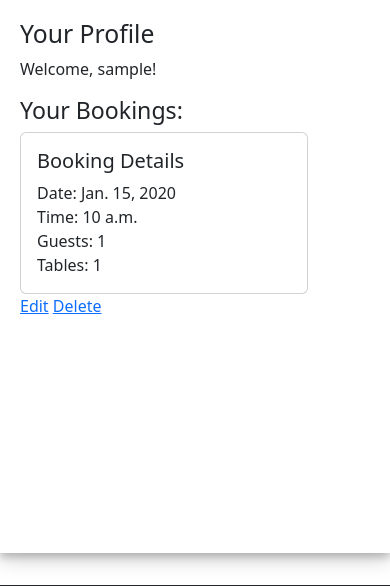
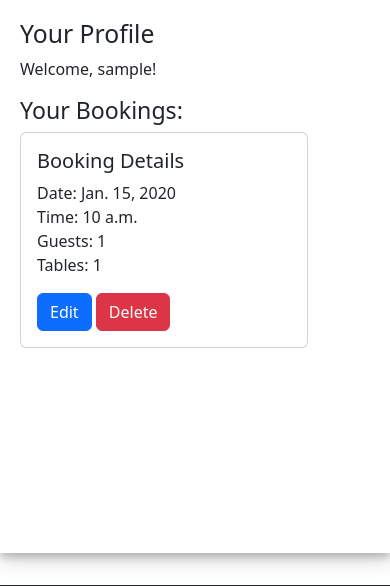
Before and after one commit to PajoHack/Booking-System-PP4, a Django app: page /profile/ in a window 390 px wide. Shown: the part 89-675 px from the top of the page. Run offline with Django 3.2, Linux system fonts and the light colour scheme; a user stored in the database is signed in; tables that the repository leaves empty hold one stand-in row (values such as "Sample post"); some libraries are stand-ins or nearby versions.

Commit message:
Add bootstrap classes to profile page to make it more responsive

```diff
--- a/bookings/templates/bookings/profile.html
+++ b/bookings/templates/bookings/profile.html
@@ -24,10 +24,10 @@ Profile
                                 {{ table.table_number }}
                             {% endfor %}
                         </p>
+                        <a href="{% url 'edit_booking' booking.id %}" class="btn btn-primary">Edit</a>
+                        <a href="{% url 'delete_booking' booking.id %}" class="btn btn-danger">Delete</a>
                     </div>
                 </div>
-                    <a href="{% url 'edit_booking' booking.id %}">Edit</a>
-                    <a href="{% url 'delete_booking' booking.id %}">Delete</a>
             </div>
         {% endfor %}
         </div>
--- a/deangelos/settings.py
+++ b/deangelos/settings.py
@@ -44,7 +44,7 @@ TEMPLATES_DIR = os.path.join(BASE_DIR, 'templates')
 SECRET_KEY = os.environ.get('SECRET_KEY')
 
 # SECURITY WARNING: don't run with debug turned on in production!
-DEBUG = True
+DEBUG = False
 
 ALLOWED_HOSTS = [
     '8000-pajohack-bookingsystemp-mfnpaufhzch.ws-eu101.gitpod.io',
```
Lines whose indentation alone changed are shown as unchanged.
